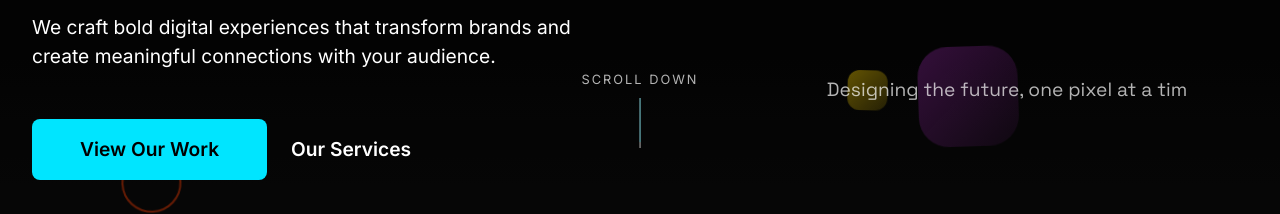
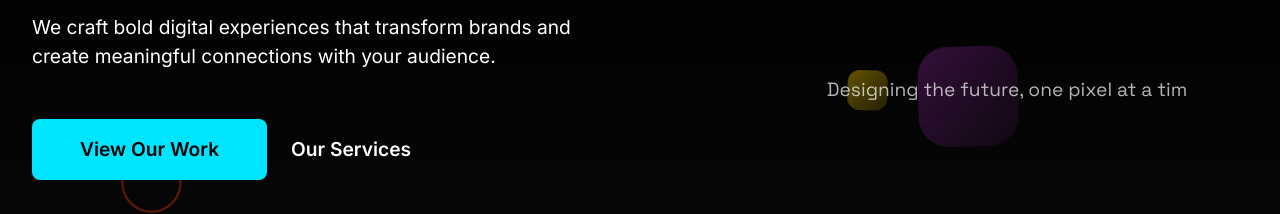
Before and after one commit to Habbi2/Habbi-Web-Design, a React (Vite) app: page / in a window 1280 px wide. Shown: the part 422-636 px from the top of the page. Built offline with nearby package versions, Linux system fonts and the light colour scheme.

Commit message:
final json edit

```diff
--- a/src/components/home/HeroSection.jsx
+++ b/src/components/home/HeroSection.jsx
@@ -576,30 +576,6 @@ const HeroSection = () => {
           alignItems: 'center',
           opacity: 0.7,
         }}>
-          <span style={{
-            fontSize: isMobile ? '0.7rem' : '0.8rem',
-            textTransform: 'uppercase',
-            letterSpacing: '2px',
-            marginBottom: '0.5rem',
-          }}>
-            Scroll Down
-          </span>
-          <div style={{
-            width: '1px',
-            height: isMobile ? '30px' : '50px',
-            backgroundColor: theme.colors.text,
-            position: 'relative',
-            overflow: 'hidden',
-          }}>
-            <span style={{
-              position: 'absolute',
-              top: '-50%',
-              width: '100%',
-              height: '100%',
-              backgroundColor: theme.colors.primary,
-              animation: 'scrollDown 2s ease-in-out infinite',
-            }}></span>
-          </div>
         </div>
       </div>
 
```
